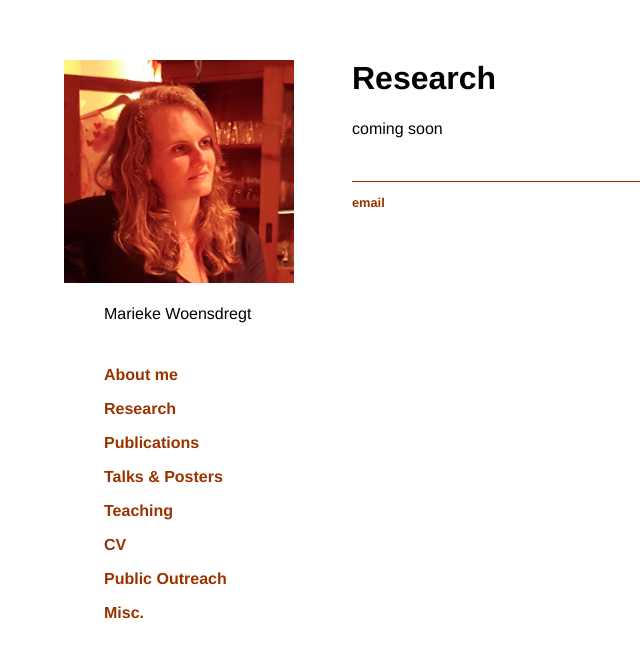
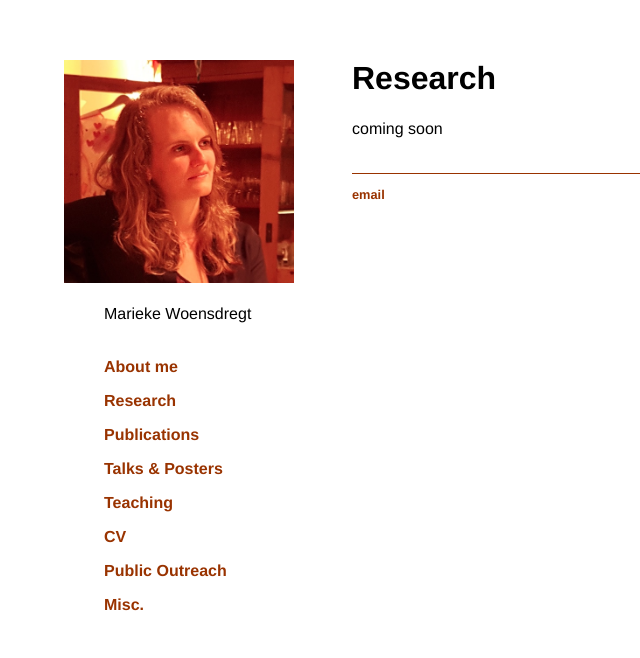
Before and after one commit to marieke-woensdregt/marieke-woensdregt.github.io, a Jekyll site: the page built from research/index.html, in a window 1280 px wide. Shown: the top 658 px of the page, without its empty margins (0-640 px from the left). Built offline with Jekyll 4.4.1, drawn with Linux system fonts in a browser that asks for light colours.

Commit message:
Update main.css

```diff
--- a/css/main.css
+++ b/css/main.css
@@ -37,7 +37,7 @@ p {
     font-family:'Helvetica', 'Arial', 'Sans-Serif';
     line-height: 1.4em;
     color: #000000;
-    padding-bottom: 1.5em;
+    padding-bottom: 1em;
 }
 footer {
     border-top: 1px solid #993300;
```
